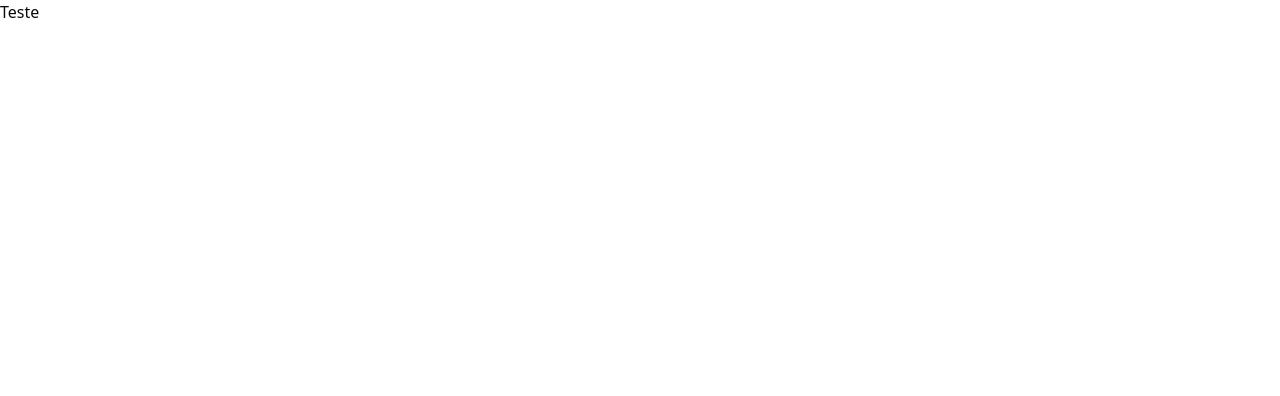
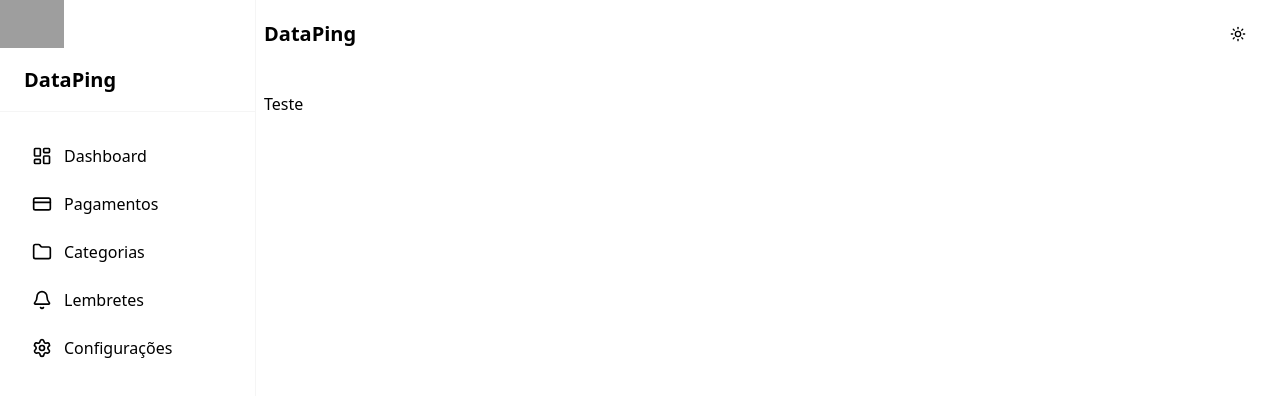
Before and after one commit to Gaabriel22/data-ping, a Next.js app: page / in a window 1280 px wide. Shown: the top 396 px of the page. Built offline with nearby package versions, Linux system fonts and the light colour scheme; no server answers; grey boxes are pictures that could not be loaded.

Commit message:
feat(layout): adiciona estrutura principal com Header, Sidebar e suporte a tema

```diff
--- a/src/app/layout.tsx
+++ b/src/app/layout.tsx
@@ -1,34 +1,48 @@
-import type { Metadata } from "next";
-import { Geist, Geist_Mono } from "next/font/google";
-import "./globals.css";
+import type { Metadata } from "next"
+import { Geist, Geist_Mono } from "next/font/google"
+import "./globals.css"
+import { ClerkProvider } from "@clerk/nextjs"
+import Sidebar from "@/components/layout/Sidebar"
+import Header from "@/components/layout/Header"
 
 const geistSans = Geist({
   variable: "--font-geist-sans",
   subsets: ["latin"],
-});
+})
 
 const geistMono = Geist_Mono({
   variable: "--font-geist-mono",
   subsets: ["latin"],
-});
+})
 
 export const metadata: Metadata = {
-  title: "Create Next App",
-  description: "Generated by create next app",
-};
+  title: "Data Ping",
+  description: "Gerenciador de Vencimentos Pessoais",
+}
 
 export default function RootLayout({
   children,
 }: Readonly<{
-  children: React.ReactNode;
+  children: React.ReactNode
 }>) {
   return (
-    <html lang="pt-BR">
-      <body
-        className={`${geistSans.variable} ${geistMono.variable} antialiased`}
-      >
-        {children}
-      </body>
-    </html>
-  );
+    <ClerkProvider afterSignOutUrl={"/"}>
+      <html lang="pt-BR" suppressHydrationWarning>
+        <body
+          className={`${geistSans.variable} ${geistMono.variable} antialiased bg-[var(--color-bg)] text-[var(--color-text)]`}
+        >
+          <div className="grid min-h-screen grid-cols-[240px_1fr]">
+            {/* Sidebar fixa */}
+            <Sidebar />
+
+            {/* Área principal */}
+            <div className="flex flex-col">
+              <Header />
+              <main className="flex-1 p-6">{children}</main>
+            </div>
+          </div>
+        </body>
+      </html>
+    </ClerkProvider>
+  )
 }
```
